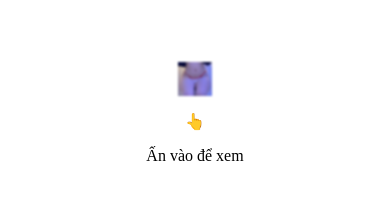
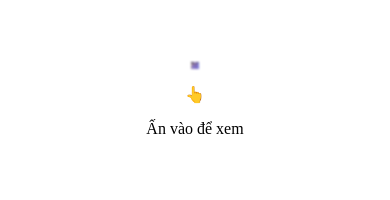
Before and after one commit to hoanglongryu/xxxvd4k, a plain HTML site: page index.html in a window 390 px wide. Drawn offline with Linux system fonts and the light colour scheme.

Commit message:
style.css

```diff
--- a/style.css
+++ b/style.css
@@ -1,11 +1,15 @@
 .xxximg {
     display: flex;
-    width: 9%;
-    height: 9%;
     filter: blur(1px);
-    justify-content: center;
-    align-items: center;
-}
+    width: 2%;
+    height:2%;
+        }
+        @media screen and (max-width: 600px) {
+            img {
+                width: 9%;
+                height:9%;
+            }
+        }
 .modal {
     display: none;
     position: fixed;
```
